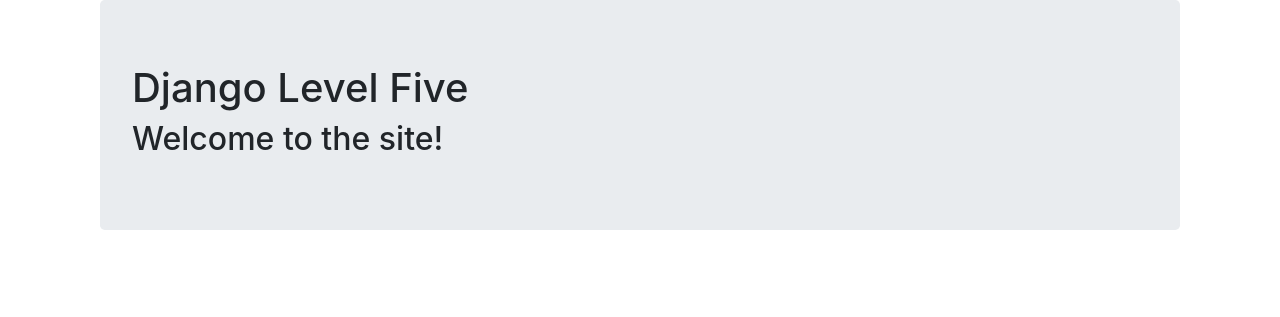
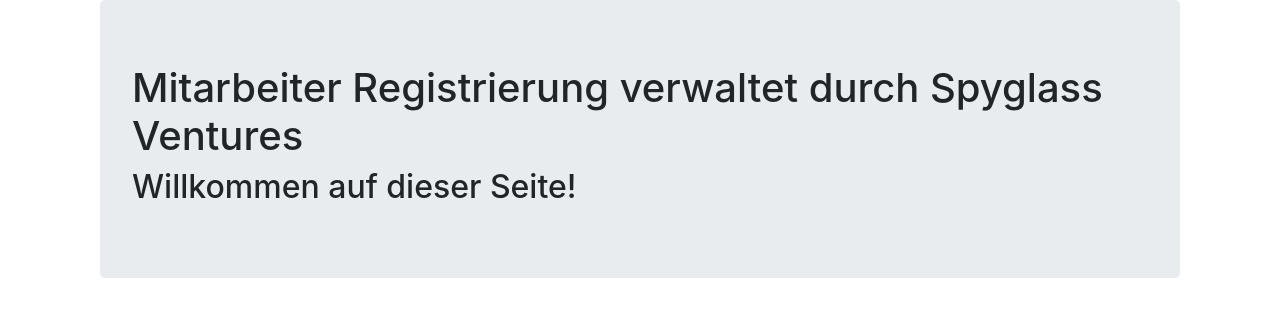
Before and after one commit to spyglassventures/sgv-django, a Django app: page / in a window 1280 px wide. Shown: the part 56-373 px from the top of the page. Run offline with Django 3.2, Linux system fonts and the light colour scheme; some libraries are stand-ins or nearby versions.

Commit message:
Update index.html

```diff
--- a/basic_app/templates/basic_app/index.html
+++ b/basic_app/templates/basic_app/index.html
@@ -3,11 +3,11 @@
 
 <div class="container">
   <div class="jumbotron">
-    <h1>Django Level Five</h1>
+    <h1>Mitarbeiter Registrierung verwaltet durch Spyglass Ventures</h1>
     {% if user.is_authenticated %}
-        <h2>Welcome {{ user.username }}!</h2>
+        <h2>Willkommen {{ user.username }}!</h2>
     {% else %}
-        <h2>Welcome to the site!</h2>
+        <h2>Willkommen auf dieser Seite!</h2>
     {% endif %}
   </div>
 </div>
```
